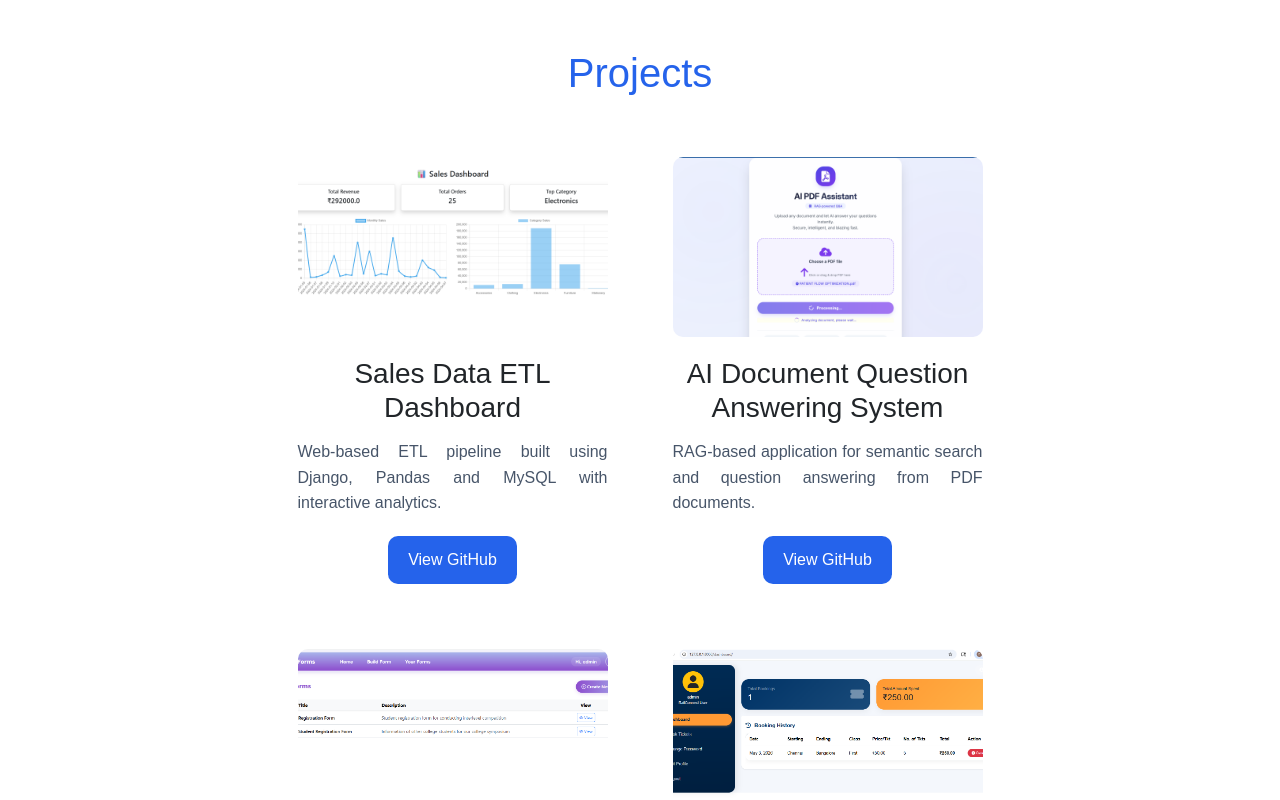
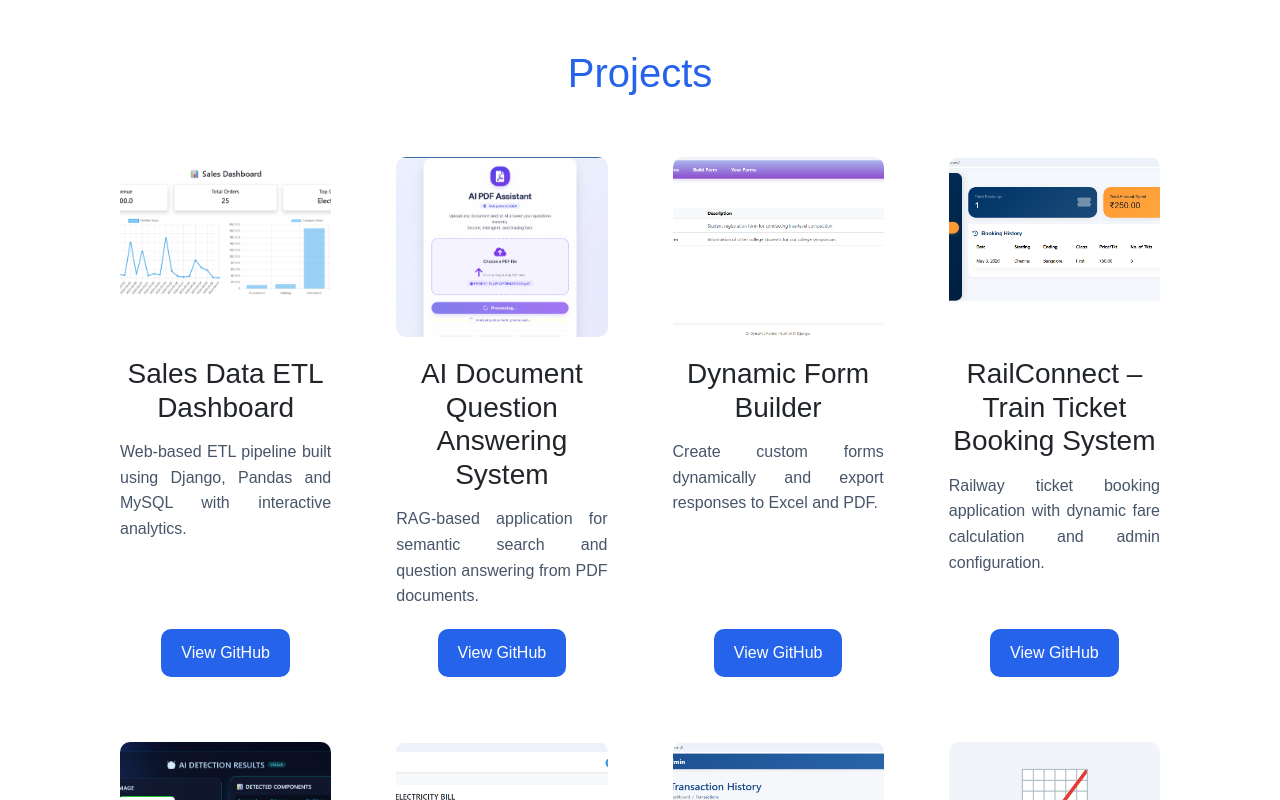
Before and after one commit to Dhananjayan-maz/portfolio, a React app: page / in a window 1280 px wide. Shown: the part 2220-3020 px from the top of the page. Built offline with nearby package versions, Linux system fonts and the light colour scheme; the HTML template or start-up script is replaced by a standard one.

Commit message:
Modifies the Project section:

```diff
--- a/src/App.css
+++ b/src/App.css
@@ -171,8 +171,8 @@ a {
   bottom: 30px;
   right: 30px;
 
-  width: 40px;
-  height: 40px;
+  width: 60px;
+  height: 60px;
 
   border: none;
   border-radius: 50%;
@@ -510,20 +510,20 @@ a {
 }
 
 .project-container {
-  display: flex;
-  flex-wrap: wrap;
-  justify-content: center;
+  display: grid;
+  grid-template-columns: repeat(4, 1fr);
   gap: 25px;
 }
 
 .project-card {
-  width: 350px;
-  padding: 20px;
-  border-radius: 10px;
+  width: 100%;
+  min-height: 450px;
 
   display: flex;
   flex-direction: column;
 
+  padding: 20px;
+  border-radius: 10px;
   background: white;
 }
 
@@ -779,19 +779,24 @@ a {
 
 
   /* Projects */
-  .project-container {
-    display: flex;
-    flex-direction: column;
-    align-items: center;
-    justify-content: center;
-    gap: 20px;
-  }
 
-  .project-card {
-    width: 110%;
-  }
+    .projects{
+        padding: 80px 20px;
+    }
+
+    .project-container{
+        grid-template-columns: 1fr;
+        gap: 20px;
+    }
+
+    .project-card{
+        width: 100%;
+        max-width: 400px;
+        margin: auto;
+    }
 
   /* Education */
+
   .education-container {
     flex-direction: column;
     align-items: center;
@@ -800,8 +805,6 @@ a {
   .education-card {
     width: 90%;
   }
-
-  /* Skills */
 
   /* Skills section */
   .skills {
@@ -837,18 +840,4 @@ a {
     flex-direction: column;
     align-items: center;
   }
-
-
-  @media (max-width:768px) {
-
-    .timeline::before {
-      left: 20px;
-    }
-
-    .timeline-item {
-      width: 80%;
-      left: 40px !important;
-    }
-
-  }
 }
```
